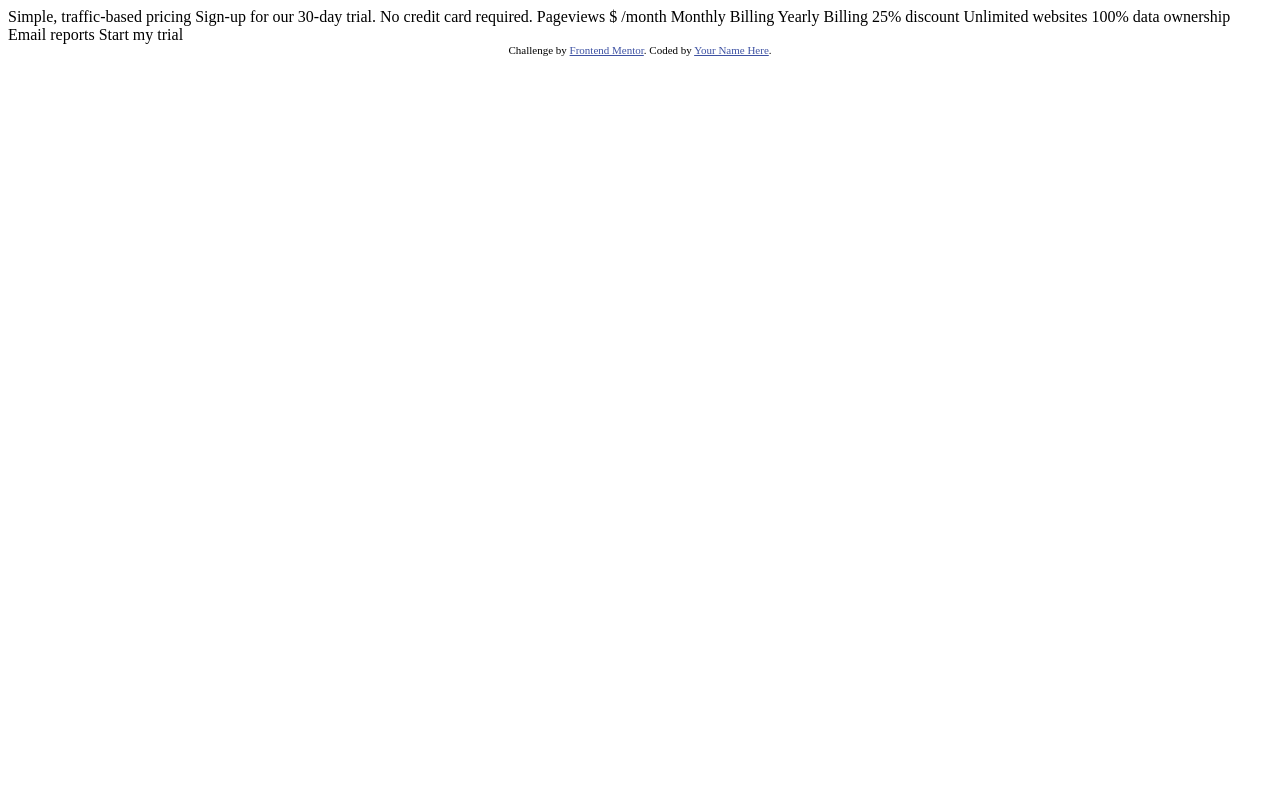
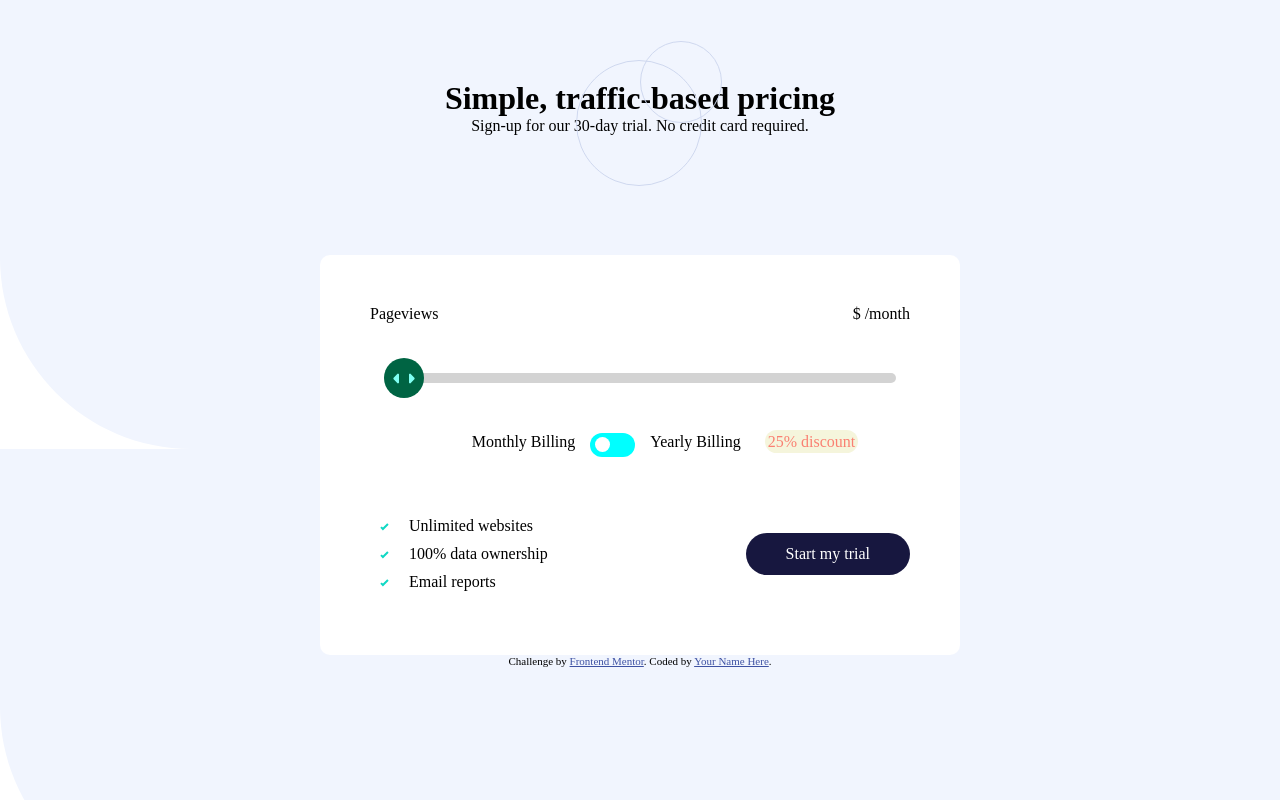
Before and after one commit to LuDetling/interactive-pricing-component-main, a plain HTML site: page index.html in a window 1280 px wide. Drawn offline with Linux system fonts and the light colour scheme.

Commit message:
mise en forme

```diff
--- /dev/null
+++ b/app.js
@@ -0,0 +1,14 @@
+const barreClick = () => {
+    const barreImage = document.querySelector(".barre-image");
+    const barreGrise = document.querySelector(".barre-grise");
+    const barreImageX = barreImage.getBoundingClientRect().x;
+    const barreGriseX = barreGrise.getBoundingClientRect().x;
+
+    console.log(barreImage.getBoundingClientRect(), barreGrise.getBoundingClientRect());
+
+    barreGrise.addEventListener("click", (e) => {
+        barreImage.style.left = e.clientX + "%";
+    })
+}
+
+barreClick();
--- a/index.html
+++ b/index.html
@@ -1,39 +1,69 @@
 <!DOCTYPE html>
 <html lang="en">
+
 <head>
   <meta charset="UTF-8">
-  <meta name="viewport" content="width=device-width, initial-scale=1.0"> <!-- displays site properly based on user's device -->
+  <meta name="viewport" content="width=device-width, initial-scale=1.0">
+  <!-- displays site properly based on user's device -->
 
   <link rel="icon" type="image/png" sizes="32x32" href="./images/favicon-32x32.png">
+  <link rel="stylesheet" href="style.css">
 
   <title>Frontend Mentor | Interactive pricing component</title>
+</head>
 
-  <!-- Feel free to remove these styles or customise in your own stylesheet 👍 -->
-  <style>
-    .attribution { font-size: 11px; text-align: center; }
-    .attribution a { color: hsl(228, 45%, 44%); }
-  </style>
-</head>
 <body>
 
-  Simple, traffic-based pricing
-  Sign-up for our 30-day trial. No credit card required.
+  <div class="titre">
+    <img src="images/pattern-circles.svg" alt="">
+    <h1> Simple, traffic-based pricing </h1>
+    <p> Sign-up for our 30-day trial. No credit card required.</p>
+  </div>
 
-  Pageviews
-  $ /month
+  <div class="container">
+    <div class="top-container">
+      <p>Pageviews</p>
+      <p> $ /month</p>
+    </div>
 
-  Monthly Billing
-  Yearly Billing 25% discount
+    <div class="barre-grise">
+      <div class="barre-color"></div>
+      <div class="barre-image"></div>
+    </div>
 
-  Unlimited websites
-  100% data ownership
-  Email reports
+    <div class="abonnement">
+      <p>  Monthly Billing</p>
+      <button><div></div></button>
+      <p>Yearly Billing <span>25% discount</span></p>
+    </div>
 
-  Start my trial
+    <div class="barre-bottom"></div>
+
+    <div class="bottom-container">
+      <div class="left-bottom">
+        <p>Unlimited websites</p>
+        <p>100% data ownership</p>
+        <p>Email reports</p>
+      </div>
+      <div class="right-bottom">Start my trial</div>
+    </div>
+
+  </div>
+
+
+
+
+
+
+
+
+
 
   <div class="attribution">
     Challenge by <a href="https://www.frontendmentor.io?ref=challenge" target="_blank">Frontend Mentor</a>.
     Coded by <a href="#">Your Name Here</a>.
   </div>
+  <script src="app.js"></script>
 </body>
+
 </html>
--- /dev/null
+++ b/style.css
@@ -0,0 +1,152 @@
+*, ::before, ::after {
+    box-sizing: border-box;
+    margin: 0;
+    padding: 0;
+}
+
+body {
+    background: url("images/bg-pattern.svg");
+    background-size: auto;
+}
+
+.titre {
+    position: relative;
+    width: 100%;
+    text-align: center;
+    padding-top: 80px;
+}
+
+.titre img {
+    position: absolute;
+    left: 45%;
+    top: 30%;
+}
+
+.container {
+    width: 50%;
+    margin: auto;
+    background-color: white;
+    margin-top: 120px;
+    height: 400px;
+    border-radius: 10px;
+}
+
+.container .top-container {
+    display: flex;
+    justify-content: space-between;
+    padding: 50px;
+}
+
+.barre-grise {
+    width: 80%;
+    height: 10px;
+    background-color: lightgrey;
+    border-radius: 5px;
+    margin: auto;
+    position: relative;
+}
+
+.barre-grise .barre-image {
+    position: absolute;
+    background: center / contain no-repeat url("images/icon-slider.svg");
+    background-size: 22px;
+    width: 40px;
+    height: 40px;
+    top: -15px;
+    padding: 10px;
+    border-radius: 50%;
+    background-color: rgb(0, 100, 67);
+    cursor: pointer;
+    touch-action: none;
+
+}
+
+.abonnement {
+    display: flex;
+    justify-content: center;
+    margin-left: 50px;
+    margin-top: 50px;
+}
+
+.abonnement button {
+    width: 45px;
+    height: 24px;
+    border-radius: 20px;
+    margin: 0 15px;
+    position: relative;
+    background-color: aqua;
+    border: none;
+    cursor: pointer;
+}
+
+.abonnement button div {
+    position: absolute;
+    width: 15px;
+    height: 15px;
+    background-color: white;
+    border-radius: 50%;
+    top: 4px;
+    left: 5px;
+}
+
+.abonnement span {
+    margin-left: 20px;
+    background-color: beige;
+    color: salmon;
+    padding: 3px;
+    border-radius: 20px;
+}
+
+.bottom-container {
+    display: flex;
+    justify-content: space-between;
+    align-items: center;
+    padding: 50px;
+}
+
+.bottom-container .left-bottom p{
+    margin: 10px;
+}
+
+.bottom-container .left-bottom p::before{
+    content: "";
+    width: 9px;
+    height: 8px;
+    background: url("images/icon-check.svg");
+    display: inline-block;
+    margin-right: 20px;
+}
+
+.bottom-container .right-bottom {
+    padding: 12px 40px;
+    background-color: rgb(23, 23, 63);
+    border-radius: 100px;
+    color: white;
+}
+
+
+
+
+
+
+
+
+
+
+
+
+
+
+
+
+
+
+
+.attribution {
+    font-size: 11px;
+    text-align: center;
+  }
+
+  .attribution a {
+    color: hsl(228, 45%, 44%);
+  }
```
